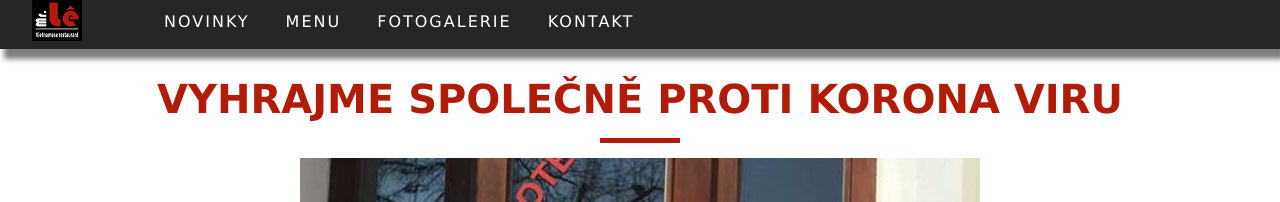
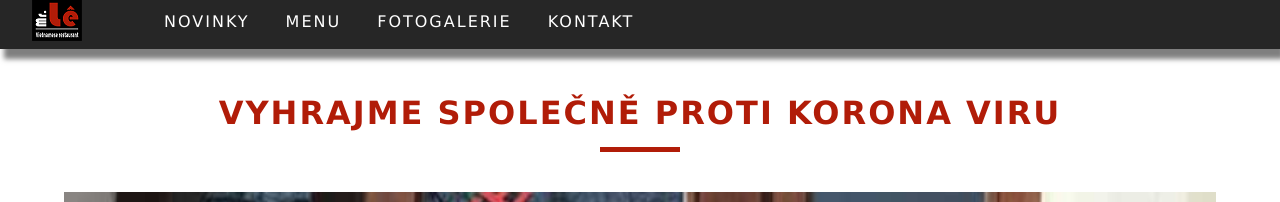
Before and after one commit to davidlecvut2020/mrle, a React (Create React App) app: page /#/ in a window 1280 px wide. Shown: the part 4-206 px from the top of the page. Built offline with nearby package versions, Linux system fonts and the light colour scheme.

Commit message:
fix overflow video and photo in News

```diff
--- a/src/App.css
+++ b/src/App.css
@@ -489,31 +489,30 @@ h6 {
 }
 .video-fb {
   text-align: center;
+  max-width: 100%;
+  margin: 2rem auto;
   display: block;
-  margin: 1.5rem;
 }
 .video-fb-desc {
   color: var(--primaryColor);
   font-weight: 700;
-  font-size: 2.5rem;
+  font-size: 2rem;
   text-align: center;
   text-transform: uppercase;
-  margin-top: 0.8rem;
+  margin: 2rem auto;
+  border-style: none;
+  letter-spacing: var(--mainSpacing);
 }
 .video-fb-desc div {
   width: 5rem;
   height: 5px;
   margin: 15px auto;
   background: var(--primaryColor);
+  border-style: none;
 }
 .srdicko-img {
   text-align: center;
+  width: 90vw;
+  margin: 2.5rem auto;
   display: block;
-  width: 75vw;
 }
-@media screen and (min-width: 680px) {
-  .srdicko-img {
-    width: 100%;
-    max-width: 1280px;
-  }
-}
--- a/src/pages/News.js
+++ b/src/pages/News.js
@@ -4,15 +4,17 @@ import Srdicko from "../images/srdicko.jpg";
 const News = () => {
   return (
     <>
+      <div>
         <p className="video-fb-desc">
           Vyhrajme společně proti Korona viru
           <div />
         </p>
-      <div className="srdicko-img">
-        <img src={Srdicko} alt="srdicko" />
+        <div>
+          <img className="srdicko-img" src={Srdicko} alt="srdicko" />
         </div>
-      <div className="video-fb">
+        <div>
           <iframe
+            className="video-fb"
             src="https://www.facebook.com/plugins/video.php?href=https%3A%2F%2Fwww.facebook.com%2F112500186825893%2Fvideos%2F142507617126488%2F&width=500&show_text=true&height=390&appId"
             width="500"
             height="390"
@@ -23,6 +25,7 @@ const News = () => {
             allowFullScreen="true"
           ></iframe>
         </div>
+      </div>
     </>
   );
 };
```
Lines whose indentation alone changed are shown as unchanged.
